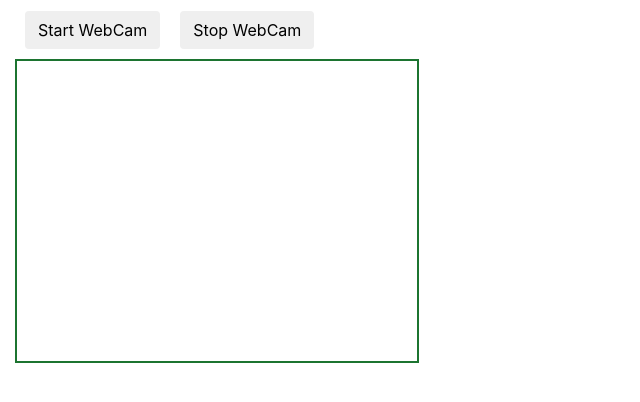
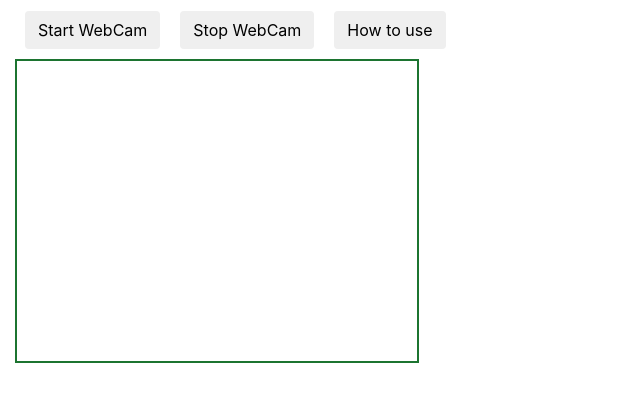
Before and after one commit to zhengxiangyue/joint_capture, a plain HTML site: page app/index.html in a window 1280 px wide. Shown: the whole page, without its empty margins (0-640 px from the left). Drawn offline with nearby package versions, Linux system fonts and the light colour scheme.

Commit message:
add how to use

```diff
--- a/app/index.html
+++ b/app/index.html
@@ -26,6 +26,7 @@
             <div class="row" style="margin: 10px">
                 <button class="btn" onclick="startWebcam();">Start WebCam</button>
                 <button style="margin-left: 20px" class="btn" onclick="stopWebcam();">Stop WebCam</button>
+                <button style="margin-left: 20px" class="btn" onclick="usage();">How to use</button>
             </div>
             <div class="row">
 
@@ -135,6 +136,14 @@
         } else {
             console.log("getUserMedia not supported");
         }
+    }
+
+    function usage() {
+        alert(
+            "1. Start by clicking 'Start WebCam'\n" +
+            "2. Make sure a full human body shows in the camera\n" +
+            "3. The 3D constructed joints character will appear"
+        );
     }
 
     function stopWebcam() {
```
